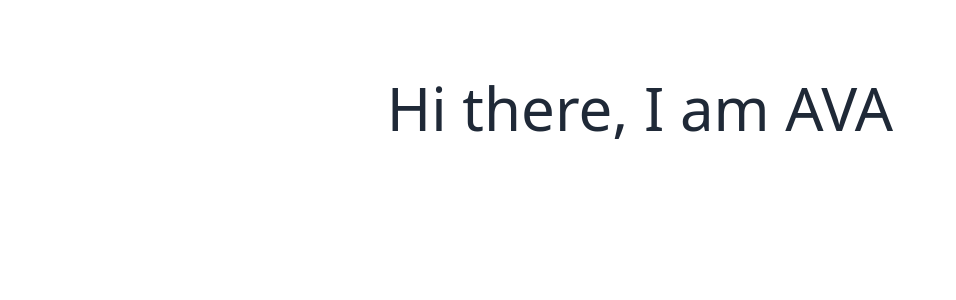
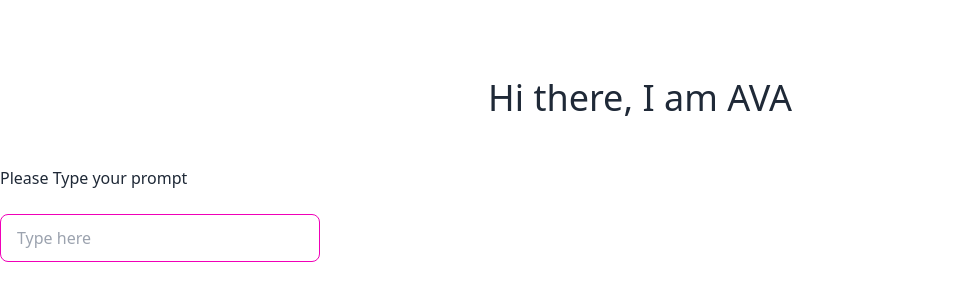
Before and after one commit to canerozus/chatgpt-clone, a Next.js app: page / in a window 1280 px wide. Shown: the part 82-382 px from the top of the page, without its empty margins (0-956 px from the left). Built offline with nearby package versions, Linux system fonts and the light colour scheme.

Commit message:
frontend

```diff
--- a/pages/index.tsx
+++ b/pages/index.tsx
@@ -1,12 +1,76 @@
 import React, { useRef } from 'react'
 
+interface Conversation {
+  role: string
+  content: string
+}
+
 function Home() {
+  const [value, setValue] = React.useState<string>("");
+  const [conversation, setConversation] = React.useState<Conversation[]>([]);
+  const inputRef = useRef<HTMLInputElement>(null);
+
+  const handleInput = React.useCallback(
+    (e: React.ChangeEvent<HTMLInputElement>) => {
+      setValue(e.target.value)
+    }, [])
+  const handleKeyDown = async (e: React.KeyboardEvent<HTMLInputElement>) => {
+    if (e.key === "Enter") {
+      const chatHistory = [...conversation, { role: "user", content: value }]
+      const response = await fetch("/api/openAiChat", {
+        method: "POST",
+        headers: {
+          "Content-Type": "application/json"
+        },
+        body: JSON.stringify({ message: chatHistory })
+      })
+      const data = await response.json()
+      setValue("")
+      setConversation([
+        ...chatHistory, { role: "assistant", content: data.result.choices[0].message.content }
+
+      ])
+    }
+  }
+
   return (
-
     <div className='w-full'>
       <div className='flex flex-col items-center justify-center mt-40 text-center'>
-        <h1 className='text-6xl ' >Hi there, I am AVA </h1>
+        <h1 className='text-4xl ' >Hi there, I am AVA </h1>
       </div >
+      <div className='my-12'>
+        <p className='mb-6 font bold'>Please Type your prompt</p>
+        <input placeholder='Type here'
+          className='w-full max-w-xs input input-bordered input-secondary'
+          value={value}
+          onChange={handleInput}
+          onKeyDown={handleKeyDown}
+        />
+        <div className="textarea">
+          {conversation.map((item, index) => (
+            <React.Fragment key={index}>
+              <br />
+              {item.role === "assistant" ? (
+                <div className='chat chat-end'>
+                  <div className='chat chat-bubble-secondary'>
+                    <strong className='badge badge-primary'>AVA</strong>
+                    <br />
+                    {item.content}
+                  </div>
+                </div>
+              ) : (
+                <div className='chat chat-start'>
+                  <div className="chat-bubble chat-bubble-primary">
+                    <strong className='badge badge-primary'>User</strong>
+                    <br />
+
+                  </div>
+                </div>
+              )}
+            </React.Fragment>
+          ))}
+        </div>
+      </div>
     </div>
   )
 }
```
